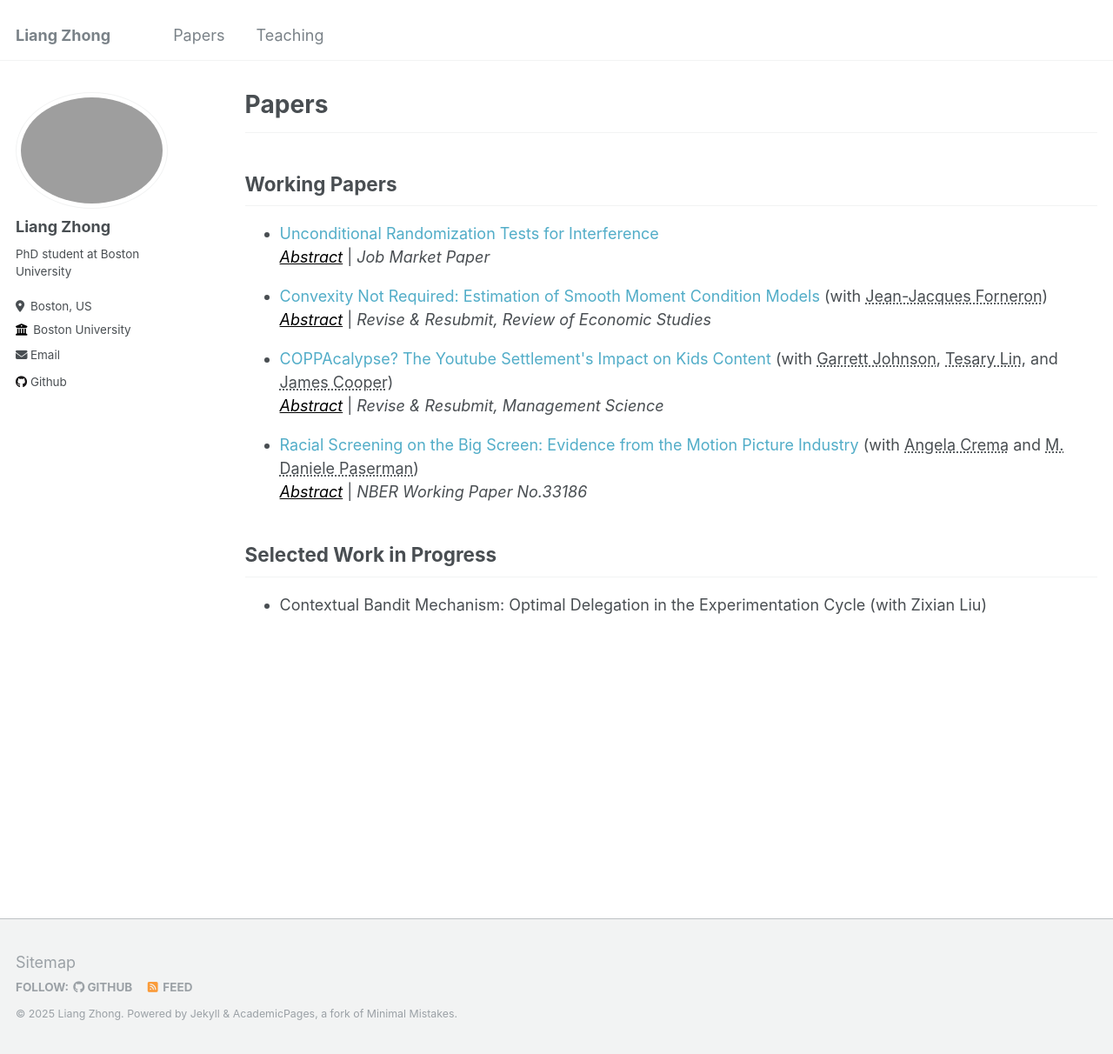
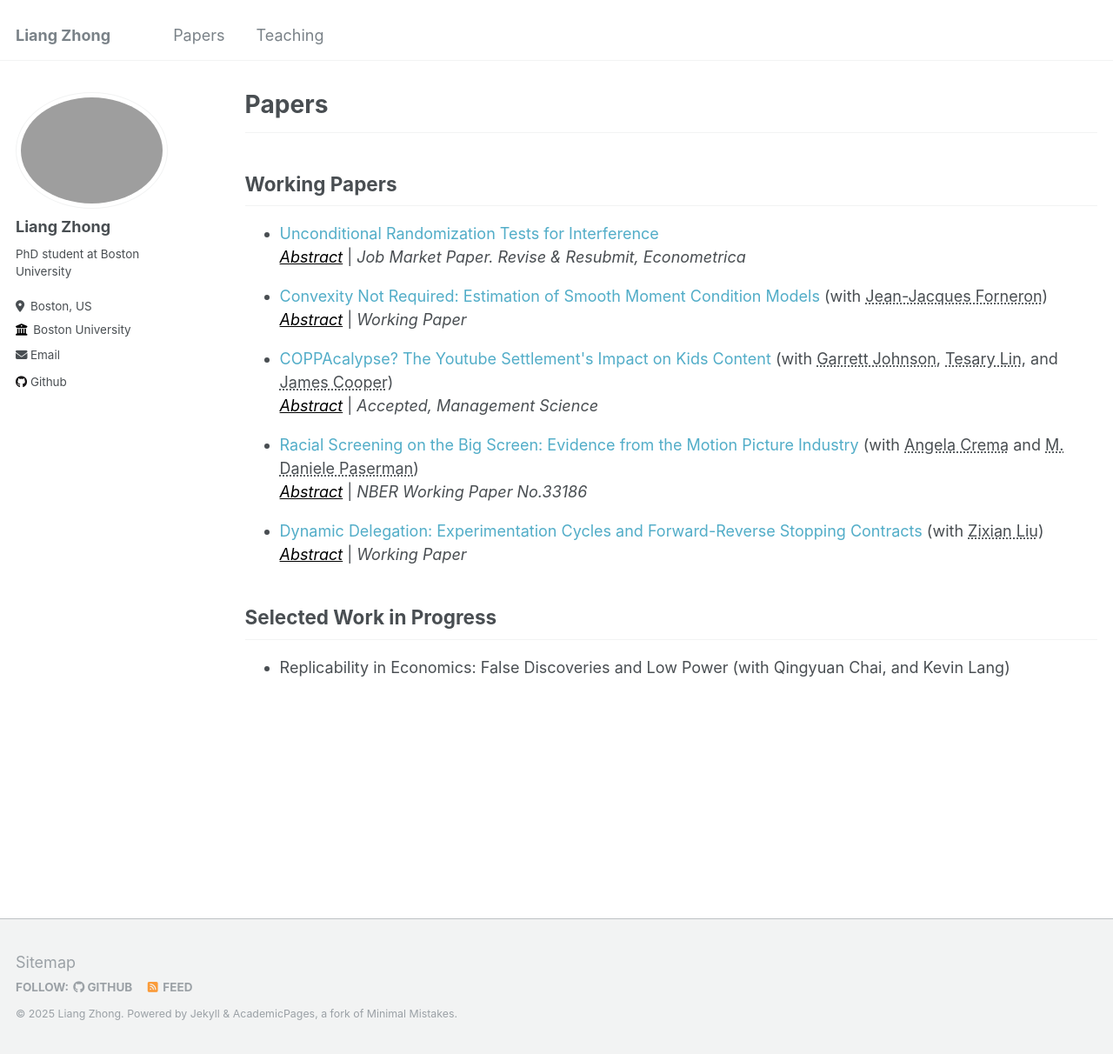
Before and after one commit to samzl1/samzl1.github.io, a Jekyll site: the page built from _pages/papers.md, in a window 1280 px wide and 1212 px high. Shown: the whole window at 87% size. Built offline with Jekyll 4.4.1, drawn with Linux system fonts in a browser that asks for light colours.

Commit message:
update webiste

```diff
--- a/_pages/papers.md
+++ b/_pages/papers.md
@@ -10,7 +10,7 @@ author_profile: true
 <h2 id="working-papers">Working Papers</h2>
 <ul><li><a href="https://arxiv.org/abs/2409.09243" style="text-decoration:none" target="_blank">Unconditional Randomization Tests for Interference</a>
 
-<br> <a href="#/" style="color:black" onclick="visib('jmp')"><em>Abstract</em></a> | <em>Job Market Paper </em></li></ul>
+<br> <a href="#/" style="color:black" onclick="visib('jmp')"><em>Abstract</em></a> | <em>Job Market Paper. Revise & Resubmit, Econometrica </em></li></ul>
 
 <div id="jmp" style="display: none; background-color: #F1F1F1; color: #666; padding: 10px"> Researchers are often interested in the existence and extent of interference
 between units when conducting causal inference or designing policy. However,
@@ -31,7 +31,7 @@ brated to this context further underscore the power and robustness of PIRT.</div
 
 <ul><li><a href="https://arxiv.org/abs/2304.14386" style="text-decoration:none" target="_blank">Convexity Not Required: Estimation of Smooth Moment Condition Models</a> (with <a href="http://jjforneron.com/" style="color: inherit; text-decoration-style: dotted" target="_blank">Jean-Jacques Forneron</a>)
 
-<br> <a href="#/" style="color:black" onclick="visib('gauss')"><em>Abstract</em></a> | <em>Revise & Resubmit, Review of Economic Studies </em></li></ul>
+<br> <a href="#/" style="color:black" onclick="visib('gauss')"><em>Abstract</em></a> | <em>  Working Paper  </em></li></ul>
 
 <div id="gauss" style="display: none; background-color: #F1F1F1; color: #666; padding: 10px"> Generalized and Simulated Method of Moments are often used to estimate
  structural Economic models. Yet, it is commonly reported that optimization
@@ -49,7 +49,7 @@ tima. Numerical and empirical examples illustrate the condition, non-convexity,
 
 <ul><li><a href="https://papers.ssrn.com/sol3/papers.cfm?abstract_id=4430334" style="text-decoration:none" target="_blank">COPPAcalypse? The Youtube Settlement's Impact on Kids Content</a> (with <a href="https://www.garjoh.com/" style="color: inherit; text-decoration-style: dotted" target="_blank">Garrett Johnson</a>, <a href="https://tesarylin.github.io/" style="color: inherit; text-decoration-style: dotted" target="_blank">Tesary Lin</a>, and <a href="https://scholar.google.com/citations?user=nYEyFMYAAAAJ" style="color: inherit; text-decoration-style: dotted" target="_blank">James Cooper</a>)
 
-<br> <a href="#/" style="color:black" onclick="visib('coppa')"><em>Abstract</em></a> | <em>Revise & Resubmit, Management Science</em> </li></ul>
+<br> <a href="#/" style="color:black" onclick="visib('coppa')"><em>Abstract</em></a> | <em> Accepted, Management Science</em> </li></ul>
 
 <div id="coppa" style="display: none; background-color: #F1F1F1; color: #666; padding: 10px"> We examine the tradeoff between privacy and personalization for online content by evaluating the impact of YouTube's settlement with the Federal Trade Commission over violating the Children's Online Privacy Protection Act (COPPA). Under the settlement, YouTube removed all forms of personalization for child-directed content starting in January 2020, which included personalized ads and platform features like personalized search and recommendations. We study the resulting impact on 5,066 top American YouTube channels by comparing the child-directed content creators to their non-child-directed counterparts using a difference-in-differences design. On the supply side, we find that child-directed content creators produce 18% less content and pivot towards producing non-child-directed content. Child-directed content creators also invest less in content quality: the proportion of original content falls by 11% and manual captioning falls by 27%, while user content ratings fall by 10%. On the demand side, views of child-directed channels fall by 20%. Consistent with the platform's degraded capacity to match viewers to content, both content creation and content views become more concentrated among top child-directed YouTube channels.</div>
 
@@ -62,10 +62,17 @@ tima. Numerical and empirical examples illustrate the condition, non-convexity,
 
 
 
+<ul><li><a href="https://papers.ssrn.com/sol3/papers.cfm?abstract_id=5348749" style="text-decoration:none" target="_blank">Dynamic Delegation: Experimentation Cycles and Forward-Reverse Stopping Contracts</a> (with <a href="http://www.zixian-liu.com" style="color: inherit; text-decoration-style: dotted" target="_blank">Zixian Liu</a>)
+
+<br> <a href="#/" style="color:black" onclick="visib('frsc')"><em>Abstract</em></a> | <em> Working Paper </em> </li></ul>
+
+<div id="frsc" style="display: none; background-color: #F1F1F1; color: #666; padding: 10px"> We study a dynamic delegation problem in which a long-lived principal assigns experimentation tasks to short-lived agents, each active for only one period. The principal values experimentation more due to her longer horizon. We model this as a contextual bandit problem with type-dependent Poisson outcomes: one agent type has a known success probability, while the other is uncertain-either high or low-and is gradually learned. The optimal contract is a forward-reverse stopping contract (FRSC), generating cyclical experimentation, involving engagement, abandonment, and revival. Misaligned incentives lead to both overand under-experimentation, as the principal balances learning incentives against agents' short-termism.</div>
+
+
 <h2 id="works-in-progress">Selected Work in Progress</h2>
 
 
-<ul><li><p>Contextual Bandit Mechanism: Optimal Delegation in the Experimentation Cycle (with Zixian Liu)</p> </li></ul>
+<ul><li><p>Replicability in Economics: False Discoveries and Low Power (with Qingyuan Chai, and Kevin Lang)</p> </li></ul>
 
 <script>
 function visib(id) {
```
Also changed, not shown: 1 other file.
